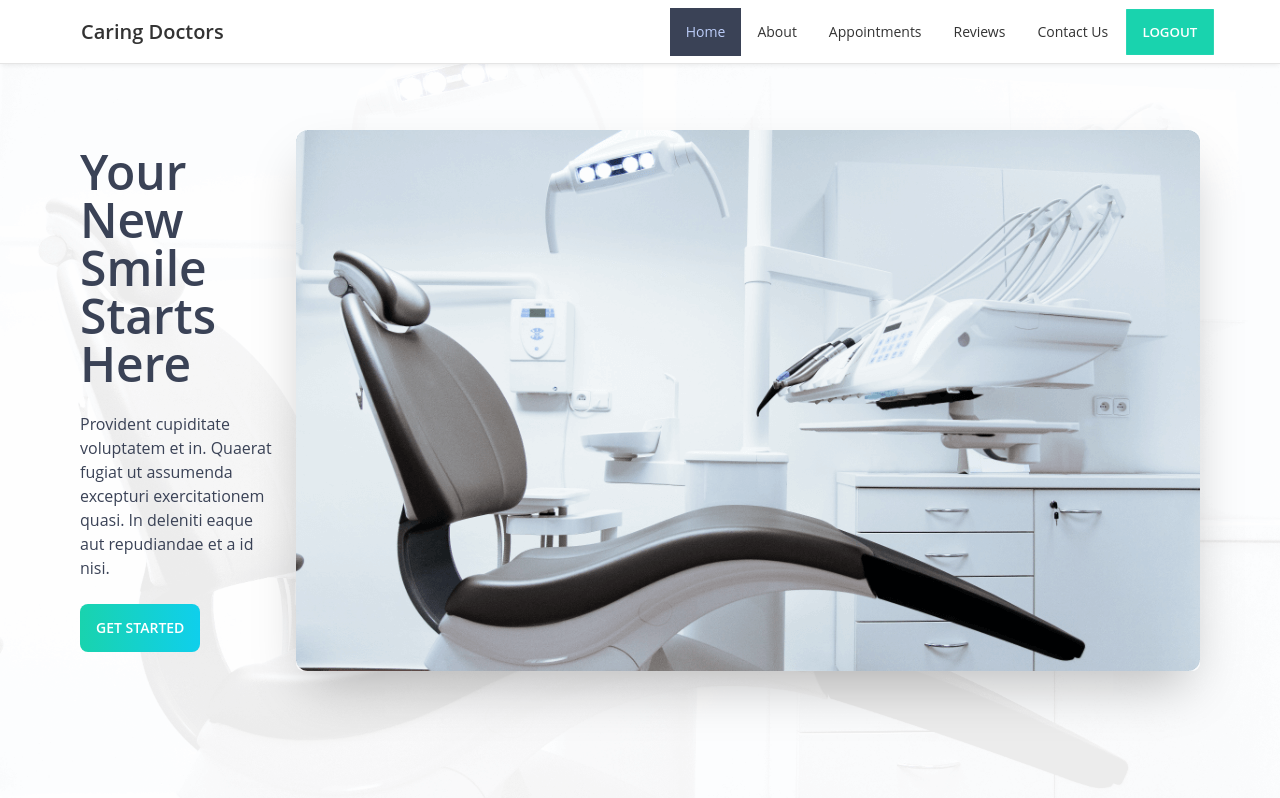
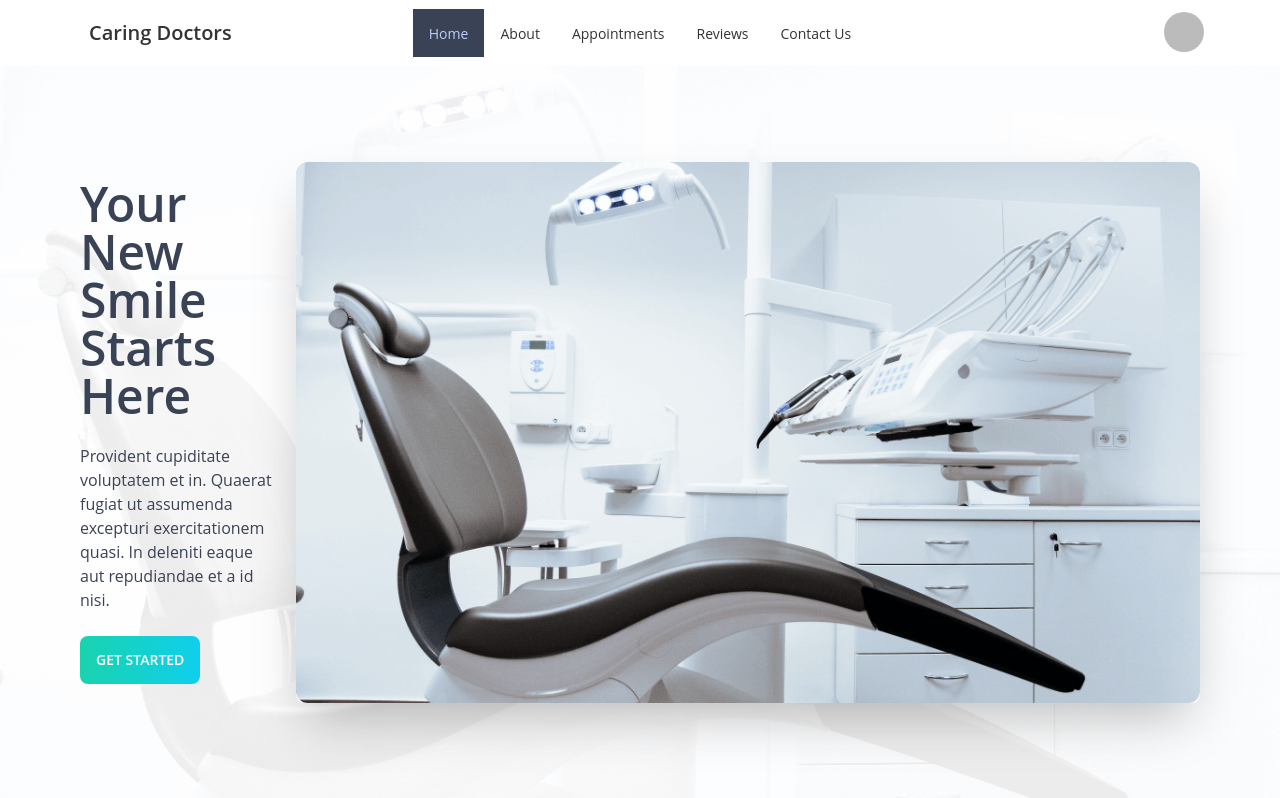
Before and after one commit to itsproali/caring-doctors-client, a React (Create React App) app: page / in a window 1280 px wide. Shown: the top 798 px of the page. Built offline with nearby package versions, Linux system fonts and the light colour scheme; no server answers; sample sign-in values are in the browser's storage.

Commit message:
Something Updated

```diff
--- a/src/App.js
+++ b/src/App.js
@@ -12,6 +12,8 @@ import Loading from "./Pages/Shared/Loading";
 import Register from "./Pages/Login/Register";
 import RequireAuth from "./Pages/Login/RequireAuth";
 import { QueryClient, QueryClientProvider } from "react-query";
+import {Toaster} from "react-hot-toast"
+import ScrollToTop from "./Pages/Shared/ScrollToTop";
 
 const queryClient = new QueryClient();
 
@@ -19,6 +21,7 @@ function App() {
   return (
     <div className="">
       <QueryClientProvider client={queryClient}>
+        <ScrollToTop/>
         <Navbar></Navbar>
         <Routes>
           <Route path="/" element={<Home />}></Route>
@@ -38,6 +41,7 @@ function App() {
           <Route path="/loading" element={<Loading />}></Route>
         </Routes>
         <Footer />
+        <Toaster/>
       </QueryClientProvider>
     </div>
   );
--- a/src/Pages/Appointments/AptBanner.js
+++ b/src/Pages/Appointments/AptBanner.js
@@ -5,6 +5,7 @@ import "react-day-picker/dist/style.css";
 import { format } from "date-fns";
 
 const AptBanner = ({ date, setDate }) => {
+  const today = new Date();
   const css = `
   .selected, selected:active {
     background-color: #19D3AE;
@@ -38,6 +39,7 @@ const AptBanner = ({ date, setDate }) => {
               selected: "selected",
               today: "today",
             }}
+            disabled={{ before: today }}
           />
           {date ? (
             <p className="text-accent">
--- a/src/Pages/Appointments/Modal.js
+++ b/src/Pages/Appointments/Modal.js
@@ -2,13 +2,41 @@ import { format } from "date-fns";
 import React from "react";
 import { useAuthState } from "react-firebase-hooks/auth";
 import auth from "../../firebase-init";
+import { toast } from "react-hot-toast";
 
 const Modal = ({ date, treatment, setTreatment }) => {
   const [user] = useAuthState(auth);
-  const { title, slots } = treatment;
+  const { _id, title, slots } = treatment;
 
   const handleBooking = (e) => {
     e.preventDefault();
+    const booking = {
+      date: format(date, "PP"),
+      treatmentId: _id,
+      treatmentName: title,
+      slot: e.target.slot.value,
+      patientName: e.target.name.value,
+      patientEmail: e.target.email.value,
+      patientId: user.uid,
+    };
+
+    fetch("http://localhost:5000/booking", {
+      method: "POST",
+      headers: {
+        "content-type": "application/json",
+      },
+      body: JSON.stringify(booking),
+    })
+      .then((res) => res.json())
+      .then((data) => {
+        console.log(data);
+        if (data.success) {
+          toast.success(`Booking Confirmed for ${data.booking.treatmentName}`);
+        } else {
+          toast.error(`Already has an appointment on ${data.booking.date}`);
+        }
+      });
+
     setTreatment(null);
   };
   return (
@@ -32,6 +60,26 @@ const Modal = ({ date, treatment, setTreatment }) => {
               value={format(date, "PP")}
               disabled
             />
+            <input
+              className="input block w-full my-3 font-medium text-lg border-2 border-gray-300 focus:border-secondary focus:outline-none"
+              type="text"
+              name="name"
+              id="name"
+              placeholder="Full Name"
+              value={user?.displayName}
+              disabled
+              required
+            />
+            <input
+              className="input block w-full my-3 font-medium text-lg border-2 border-gray-300 focus:border-secondary focus:outline-none"
+              type="email"
+              name="email"
+              id="email"
+              placeholder="Email"
+              value={user?.email}
+              disabled={user.email}
+              required
+            />
             <select
               name="slot"
               id="slot"
@@ -43,24 +91,6 @@ const Modal = ({ date, treatment, setTreatment }) => {
                 </option>
               ))}
             </select>
-            <input
-              className="input block w-full my-3 font-medium text-lg border-2 border-gray-300 focus:border-secondary focus:outline-none"
-              type="text"
-              name="name"
-              id="name"
-              placeholder="Full Name"
-              defaultValue={user?.displayName}
-              required
-            />
-            <input
-              className="input block w-full my-3 font-medium text-lg border-2 border-gray-300 focus:border-secondary focus:outline-none"
-              type="email"
-              name="email"
-              id="email"
-              placeholder="Email"
-              defaultValue={user?.email}
-              required
-            />
             <input
               className="input block w-full my-3 font-medium text-lg border-2 border-gray-300 focus:border-secondary focus:outline-none"
               type="number"
--- a/src/Pages/Contact/Contact.js
+++ b/src/Pages/Contact/Contact.js
@@ -9,7 +9,7 @@ const Contact = () => {
 
   return (
     <section className="parent bg-appointment bg-cover bg-center bg-no-repeat">
-      <div className="text-center py-12 px-2">
+      <div className="text-center pt-20 pb-12 px-2">
         <SectionTitle>Contact Us</SectionTitle>
         <h1 className="text-3xl font-semibold my-4 text-white">
           Stay Connected with us
--- a/src/Pages/Home/Banner/Banner.js
+++ b/src/Pages/Home/Banner/Banner.js
@@ -9,7 +9,7 @@ import PrimaryButton from "../../Shared/PrimaryButton";
 
 const Banner = () => {
   return (
-    <section>
+    <section className="pt-8">
       <div className="parent hero min-h-screen bg-bannerImage bg-cover bg-center bg-no-repeat">
         <div className="hero-content flex-col lg:flex-row-reverse">
           <img
--- a/src/Pages/Shared/Navbar/Navbar.css
+++ b/src/Pages/Shared/Navbar/Navbar.css
@@ -1,26 +1,12 @@
 .visible {
     top: 0px;
     transition: 0.3s linear;
-    height: 4rem;
+    z-index: 40;
+    position: fixed;
     width: 100%;
-    position: fixed;
-    display: flex;
-    justify-content: stretch;
-    align-items: center;
-    background-color: #FFFFFF;
-    border-bottom: 1px solid rgba(0, 0, 0, .1);
-    z-index: 2;
-    box-shadow: 0 2px 5px -1px rgba(0, 0, 0, .08);
-    /* padding: 0 7%; */
 }
 
 .hidden {
     top: -80px;
-    /* height: 4rem; */
-    /* width: 100%; */
-    /* z-index: 2; */
-    /* border-bottom: 1px solid rgba(0, 0, 0, .1); */
-    /* box-shadow: 0 2px 5px -1px rgba(0, 0, 0, .08); */
-    /* position: fixed; */
-    /* transition: 0.3s linear; */
+    transition: 0.3s linear;
 }
--- a/src/Pages/Shared/Navbar/Navbar.js
+++ b/src/Pages/Shared/Navbar/Navbar.js
@@ -56,26 +56,16 @@ const Navbar = () => {
           Contact Us
         </NavLink>
       </li>
-      <li>
-        {user ? (
-          <button
-            onClick={() => signOut(auth)}
-            className="btn btn-md btn-accent text-white"
-          >
-            LogOut
-          </button>
-        ) : (
-          <NavLink className="btn-md" to="/login">
-            Login
-          </NavLink>
-        )}
-      </li>
     </>
   );
 
   return (
-    <div className="">
-      <div className={`parent navbar bg-base-100 visible ${show && "hidden"}`}>
+    <div
+      className={`parent  duration-500 bg-base-100 visible ${
+        show && "hidden"
+      } ${window.scrollY > 200 && "bg-gray-100 shadow-lg border-b"}`}
+    >
+      <div className="navbar">
         <div className="navbar-start">
           <div className="dropdown">
             <label tabIndex="0" className="btn btn-ghost lg:hidden">
@@ -105,8 +95,51 @@ const Navbar = () => {
             Caring Doctors
           </Link>
         </div>
-        <div className="navbar-end hidden lg:flex">
+        <div className="navbar-center hidden lg:flex">
           <ul className="menu menu-horizontal p-0">{navItem}</ul>
+        </div>
+        <div className="navbar-end">
+          {!user ? (
+            <NavLink className="btn" to="/login">
+              Login
+            </NavLink>
+          ) : (
+            <div className="dropdown dropdown-end">
+              <label
+                tabIndex="0"
+                className={`btn btn-circle avatar ${
+                  user.photoURL ? "btn-ghost" : "btn-primary"
+                }`}
+              >
+                <div className="w-10 rounded-full">
+                  {user.photoURL ? (
+                    <img src={user.photoURL} alt="user" />
+                  ) : (
+                    <p className="text-3xl">{user.displayName.slice(0, 1)}</p>
+                  )}
+                </div>
+              </label>
+              <ul
+                tabIndex="0"
+                className="menu menu-compact dropdown-content mt-3 p-2 shadow bg-base-100 rounded-box w-52"
+              >
+                <li>
+                  <Link to="/" className="justify-between">
+                    Profile
+                    <span className="badge">New</span>
+                  </Link>
+                </li>
+                <li>
+                  <Link to="/">Settings</Link>
+                </li>
+                <li>
+                  <Link to="/" onClick={() => signOut(auth)}>
+                    Logout
+                  </Link>
+                </li>
+              </ul>
+            </div>
+          )}
         </div>
       </div>
     </div>
--- /dev/null
+++ b/src/Pages/Shared/ScrollToTop.js
@@ -0,0 +1,12 @@
+import { useEffect } from "react";
+import { useLocation } from "react-router-dom";
+
+export default function ScrollToTop() {
+  const { pathname } = useLocation();
+
+  useEffect(() => {
+    window.scrollTo(0, 0);
+  }, [pathname]);
+
+  return null;
+}
--- a/src/Pages/Shared/Shared.css
+++ b/src/Pages/Shared/Shared.css
@@ -9,6 +9,6 @@
 
 @media only screen and (max-width: 640px) {
     .parent {
-        padding: 2%;
+        padding: 0 2%;
     }
 }
```
